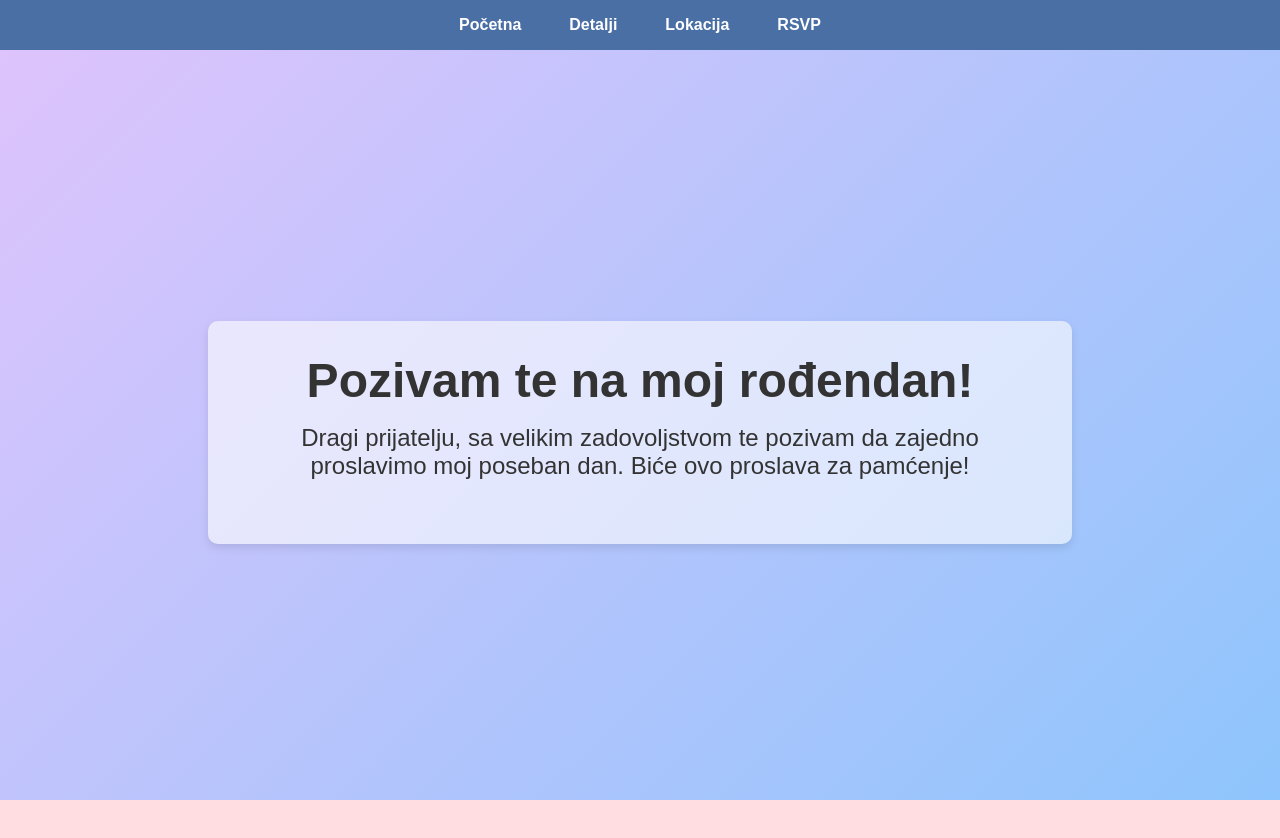
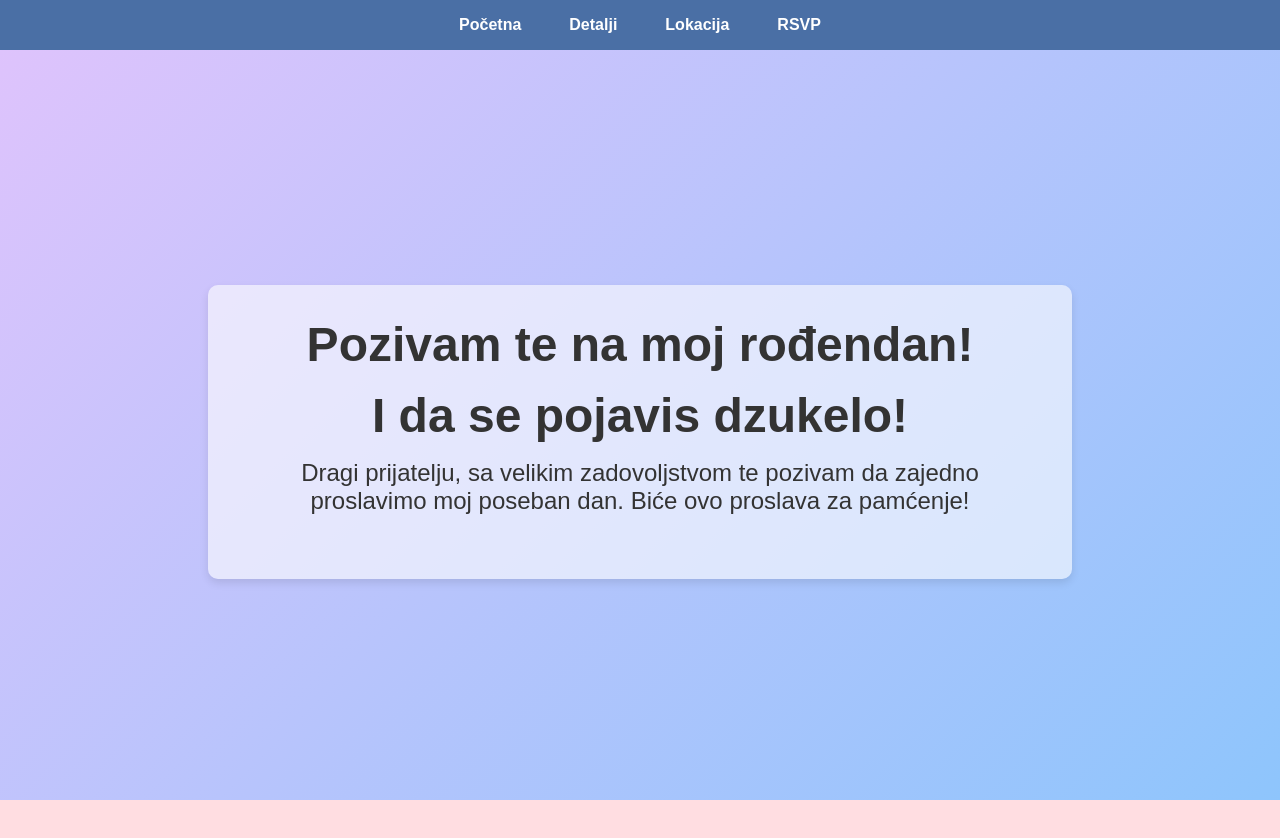
Before and after one commit to mmileticc/rodjPoz, a plain HTML site: page index.html in a window 1280 px wide. Shown: the top 838 px of the page. Drawn offline with Linux system fonts and the light colour scheme.

Commit message:
dadata jos jeda recenica

```diff
--- a/index.html
+++ b/index.html
@@ -6,6 +6,8 @@
     <title>Pozivnica za rođendan</title>
     <link rel="stylesheet" href="styles.css">
 </head>
+
+
 <body>
     <header>
         <nav>
@@ -21,6 +23,8 @@
     <section id="welcome">
         <div class="highlight">
             <h1>Pozivam te na moj rođendan!</h1>
+            <h1>I da se pojavis dzukelo!</h1>
+
             <p>Dragi prijatelju, sa velikim zadovoljstvom te pozivam da zajedno proslavimo moj poseban dan. Biće ovo proslava za pamćenje!</p>
         </div>
     </section>
```
